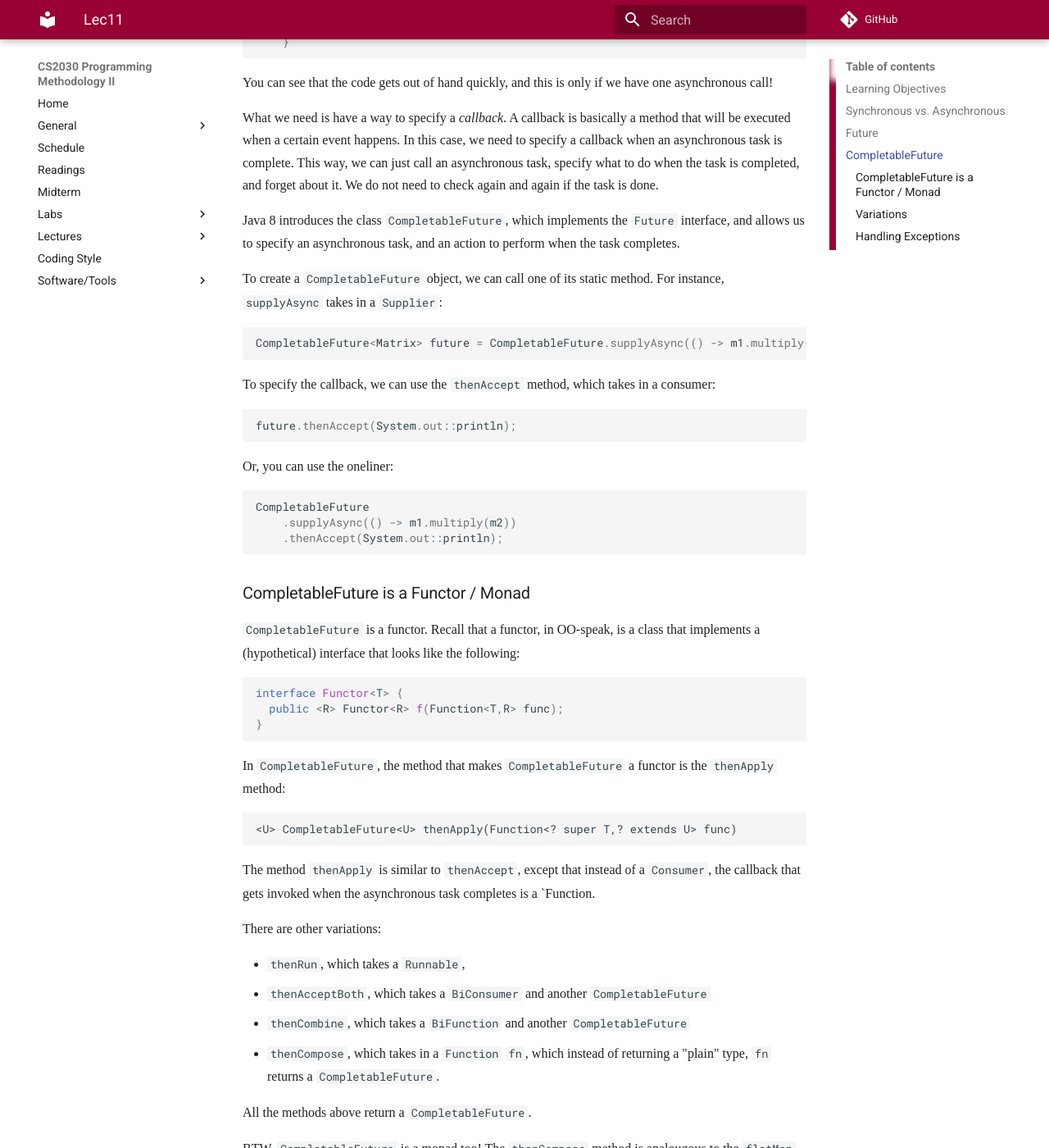
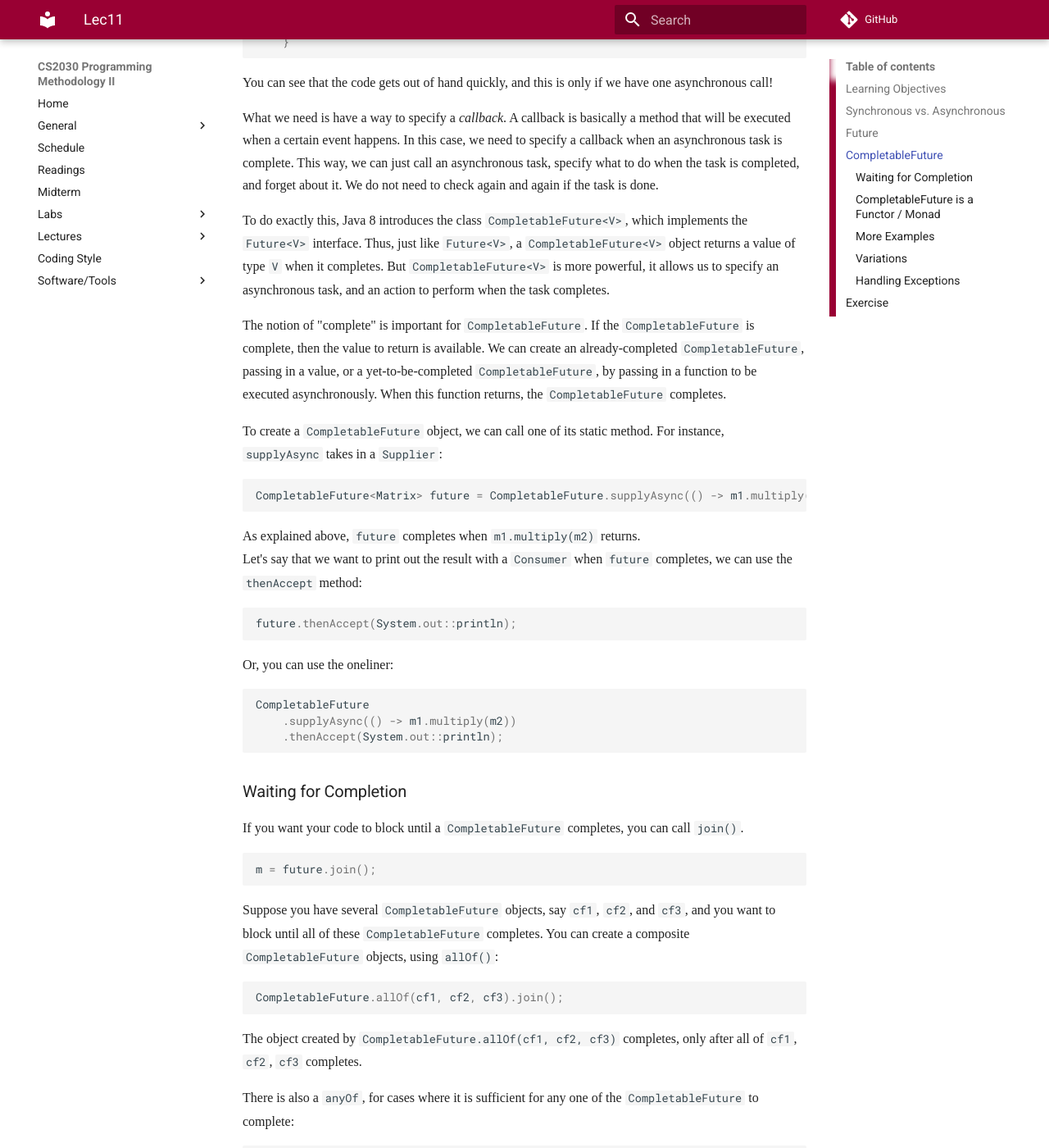
Before and after one commit to nus-cs2030/1718-s2, an MkDocs documentation site: the page built from docs/lec11.md, in a window 1280 px wide and 1400 px high, scrolled down 3072 px. Shown: the whole window at 82% size. Built offline with MkDocs 1.6.1 and Material for MkDocs 9.7.7, drawn with Linux system fonts in a browser that asks for light colours; nearby versions of some CDN libraries; some web fonts are replaced; comment, search, counter and statistics services are not loaded; old or Windows-style settings are respelled for this version of MkDocs; some of the changed text lies outside the part shown.

Commit message:
Updated Lec 11

````diff
--- a/docs/lec11.md
+++ b/docs/lec11.md
@@ -121,7 +121,9 @@ You can see that the code gets out of hand quickly, and this is only if we have
 
 What we need is have a way to specify a _callback_.  A callback is basically a method that will be executed when a certain event happens.  In this case, we need to specify a callback when an asynchronous task is complete.  This way, we can just call an asynchronous task, specify what to do when the task is completed, and forget about it.  We do not need to check again and again if the task is done.
 
-Java 8 introduces the class `CompletableFuture`, which implements the `Future` interface, and allows us to specify an asynchronous task, and an action to perform when the task completes.
+To do exactly this, Java 8 introduces the class `CompletableFuture<V>`, which implements the `Future<V>` interface.  Thus, just like `Future<V>`, a `CompletableFuture<V>` object returns a value of type `V` when it completes.  But `CompletableFuture<V>` is more powerful, it allows us to specify an asynchronous task, and an action to perform when the task completes.
+
+The notion of "complete" is important for `CompletableFuture`.  If the `CompletableFuture` is complete, then the value to return is available.  We can create an already-completed `CompletableFuture`, passing in a value, or a yet-to-be-completed `CompletableFuture`, by passing in a function to be executed asynchronously.  When this function returns, the `CompletableFuture` completes.
 
 To create a `CompletableFuture` object, we can call one of its static method.  For instance, `supplyAsync` takes in a `Supplier`:
 
@@ -129,7 +131,8 @@ To create a `CompletableFuture` object, we can call one of its static method.  F
 CompletableFuture<Matrix> future = CompletableFuture.supplyAsync(() -> m1.multiply(m2));
 ```
 
-To specify the callback, we can use the `thenAccept` method, which takes in a consumer:
+As explained above, `future` completes when `m1.multiply(m2)` returns.
+Let's say that we want to print out the result with a `Consumer` when `future` completes, we can use the `thenAccept` method:
 
 ```Java
 future.thenAccept(System.out::println);
@@ -142,6 +145,29 @@ CompletableFuture
     .supplyAsync(() -> m1.multiply(m2))
     .thenAccept(System.out::println);
 ```
+
+### Waiting for Completion
+
+If you want your code to block until a `CompletableFuture` completes, you can call `join()`.
+
+```Java
+m = future.join();
+```
+
+Suppose you have several `CompletableFuture` objects, say `cf1`, `cf2`, and `cf3`, and you want to block until all of these `CompletableFuture` completes.  You can create a composite `CompletableFuture` objects, using `allOf()`:
+
+
+```Java
+CompletableFuture.allOf(cf1, cf2, cf3).join();
+```
+
+The object created by `CompletableFuture.allOf(cf1, cf2, cf3)` completes, only after all of `cf1`, `cf2`, `cf3` completes.
+
+There is also a `anyOf`, for cases where it is sufficient for any one of the `CompletableFuture` to complete:
+```Java
+CompletableFuture.anyOf(cf1, cf2, cf3).join();
+```
+
 
 ### CompletableFuture is a Functor / Monad
 
@@ -172,7 +198,27 @@ All the methods above return a `CompletableFuture`.
 
 BTW, `CompletableFuture` is a monad too!  The `thenCompose` method is analougous to the `flatMap` method of `Stream` and `Optional`.
 
-This also means that `CompletableFuture` satisfies the monad laws, one of which is that there is a method to wrap a value around with a `CompletableFuture`.  We call this the `of` method in the context of `Stream` and `Optional`, but in `CompletableFuture`, it is called `completedFuture`.
+This also means that `CompletableFuture` satisfies the monad laws, one of which is that there is a method to wrap a value around with a `CompletableFuture`.  We call this the `of` method in the context of `Stream` and `Optional`, but in `CompletableFuture`, it is called `completedFuture`.  This method creates a `CompletableFuture` that is completed.
+The `completedFuture` method is useful, for instance, if we want to convert a method below to asynchronous.
+```Java
+Integer foo(int x) {
+  if (x < 0)
+	return 0;
+  else
+	return doSomething(x);
+}
+```
+
+With `CompletableFuture`, it becomes:
+```Java
+CompletableFuture<Integer> foo(int x) {
+  if (x < 0)
+    return CompletableFuture.completedFuture(0);
+  else
+    return CompletableFuture.supplyAsync(() -> doSomething(x));
+```
+
+When we discussed about monad, we say that one way to think of a monad as a wrapper of a value in some context.  In the case of `Optional`, the context is that the value may or may not be there.  In the context of `CompletableFuture`, the context is that the value not be available yet.
 
 Being a functor and a monad, `CompletableFuture` objects can be chained together, just like `Stream` and `Optional`.  We can write code like this:
 
@@ -197,6 +243,8 @@ CompletableFuture right = CompletableFuture
 ```
 
 Similar to `Stream`, some of the methods are terminal (e.g., `thenRun`, `thenAccept`), and some are intermediate (`thenApply`).
+
+### More Examples
 
 ### Variations
 
@@ -251,3 +299,28 @@ CompletableFuture
 
 !!! note "CompletionStage"
     In Java, `CompletableFuture` also implements a `CompletionStage` interface.  Thus, you will find references to this interface in many places in the Java documentation.  I find this name unintuitive and makes an already-confusing java documentation even harder to read.
+
+## Exercise
+
+1. Change the following sequence of code so that `f()`, `g()` and `h()` are invoked asynchronously, using `CompletableFuture`.
+	(a)
+    ```Java
+	B b = f(a);
+	C c = g(b);
+	D d = h(c);
+	```
+
+	(b)
+    ```Java
+	B b = f();
+	C c = g(b);
+	h(c); // no return value
+	```
+
+   (C)
+    ```Java
+	B b = f(a);
+	C c = g(b);
+	D d = h(b);
+	E e = i(c, d);
+	```
````
